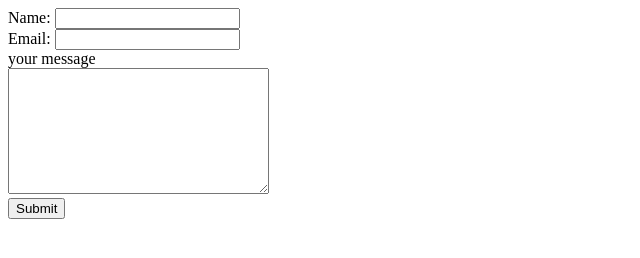
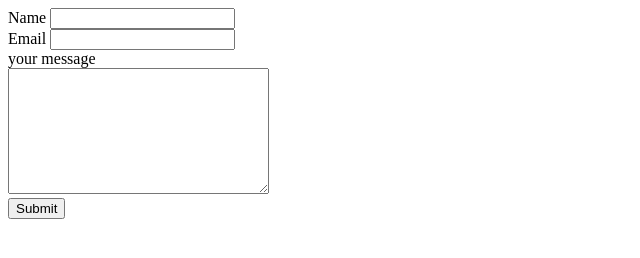
Before and after one commit to suchith12/CV, a plain HTML site: page contact.html in a window 1280 px wide. Shown: the full height of the page, 0-640 px from the left. Drawn offline with Linux system fonts and the light colour scheme.

Commit message:
Add files via upload

```diff
--- a/contact.html
+++ b/contact.html
@@ -6,9 +6,9 @@
   </head>
   <body>
   <form class="" action="mailto:reddysuchith2@gmail.com" method="post"enctype="text/plain">
-    <label for="">Name:</label>
+    <label for="">Name</label>
     <input type="text" name="Name" value=""><br>
-    <label for="">Email:</label>
+    <label for="">Email</label>
     <input type="email" name="Email" value=""><br>
     <label for="">your message</label><br>
     <textarea name="your message" rows="8" cols="30"></textarea><br>
```
